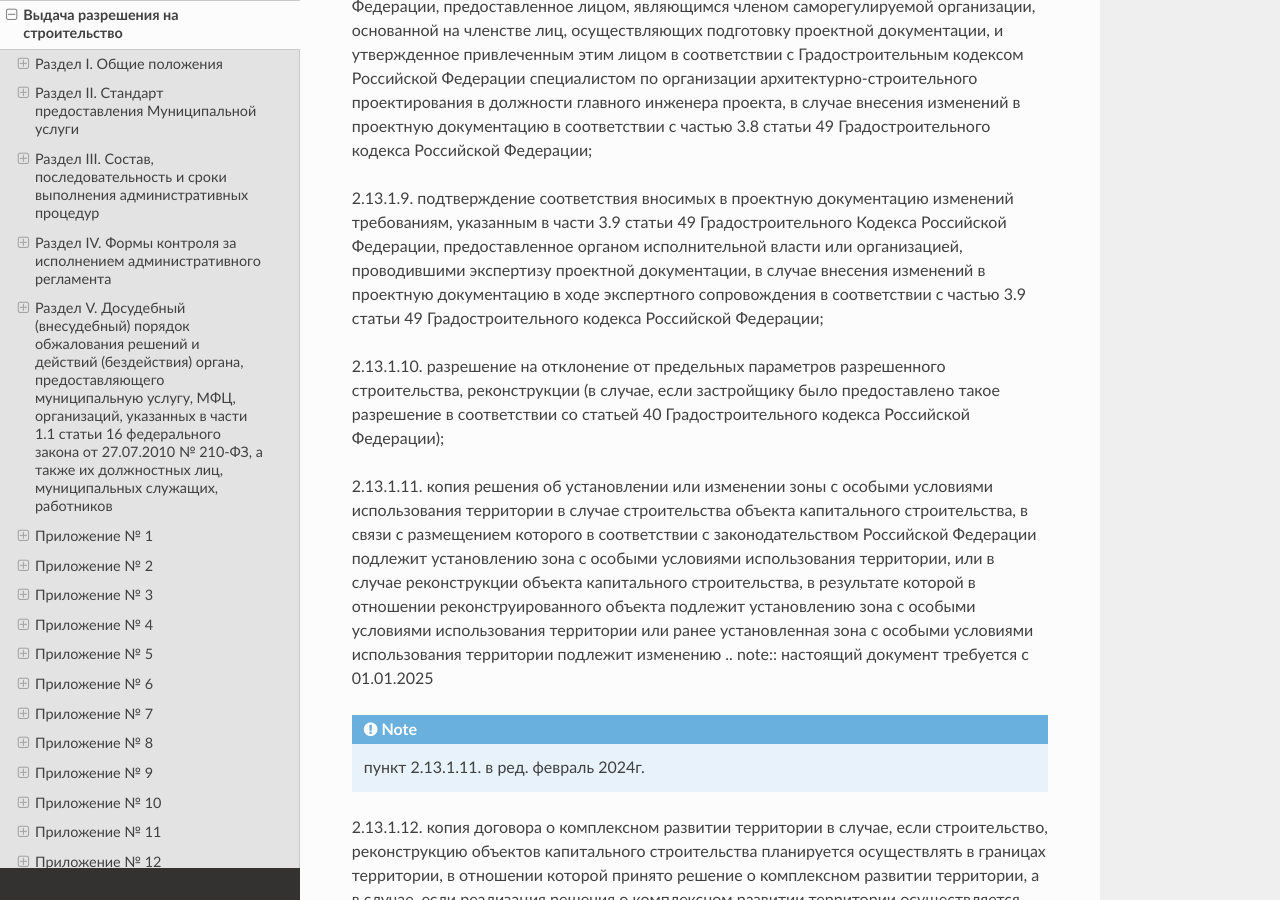
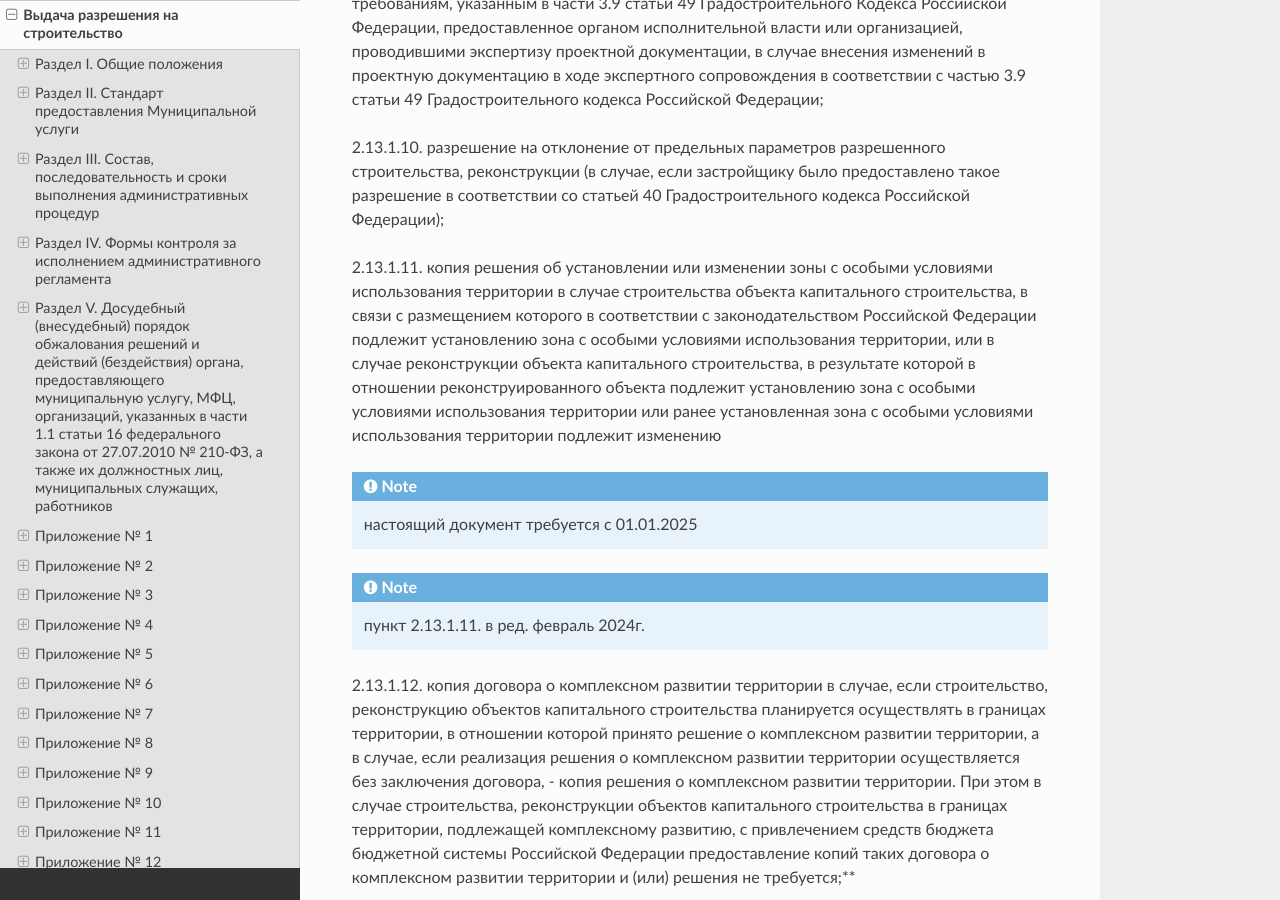
Before and after one commit to avkazmin/sphinx_munidoc, a Sphinx documentation site: the page built from doc/reglament2.rst, in a window 1280 px wide and 900 px high, scrolled down 22435 px. Built offline with Sphinx 7.4.7 and the Read the Docs theme 3.1.0, drawn with Linux system fonts in a browser that asks for light colours; pages that are not in the unit, such as notebooks, are missing from menus; some of the changed text lies outside the part shown.

```diff
--- a/doc/reglament2.rst
+++ b/doc/reglament2.rst
@@ -13,7 +13,7 @@
 
 «___» \_____________\_ 2023 г. № \___\_
 
-\___________\_
+г.
 
 **Об утверждении административного регламента предоставления муниципальной услуги «Выдача разрешения на строительство объекта капитального строительства (в том числе внесение изменений в разрешение на строительство объекта капитального строительства и внесение изменений в разрешение на строительство объекта капитального строительства в связи с продлением срока такого разрешения» на территории \_________\_ городского (сельского) поселения \__________\_ муниципального района (городского округа) Воронежской области**
 
@@ -32,22 +32,11 @@
 
 4. Контроль за исполнением настоящего постановления оставляю за собой.*\*
 
-+-----------------------+----------------------+-----------------------+
-| Глава (глава          |                      | \___________\_ (ФИО)  |
-| Администрации)        |                      |                       |
-| \_________\_          |                      |                       |
-| городского            |                      |                       |
-| (сельского) поселения |                      |                       |
-+=======================+======================+=======================+
-+-----------------------+----------------------+-----------------------+
-
-(муниципального района, городского округа
-
-Воронежской)
-
-**\*указывается наименование муниципального образования**
-
-**\**либо «4. Контроль возложить на \_________________________\_ ». (указывается должностное лицо Администрации).**
+Глава (глава Администрации) городского (сельского) поселения (муниципального района, городского округа Воронежской)  \___________\_ (ФИО)  |
+
+.. note::указывается наименование муниципального образования
+
+.. note::либо «4. Контроль возложить на \_________________________\_ ». (указывается должностное лицо Администрации).
 
 Приложение к постановлению администрации \___________\_ городского (сельского) поселения \__________\_ муниципального района (городского округа) Воронежской области от «__»__________2023 г. № \__\_
 
@@ -170,7 +159,6 @@
 
 .. note:: **Указываются наименование и реквизиты муниципального нормативного правового акта, которым утвержден перечень необходимых и обязательных услуг.**
 
-
 Результат предоставления Муниципальной услуги
 ~~~~~~~~~~~~~~~~~~~~~~~~~~~~~~~~~~~~~~~~~~~~~
 
@@ -202,7 +190,7 @@
 
 Результат предоставления Муниципальной услуги в отношении несовершеннолетнего, оформленный в форме документа на бумажном носителе, предоставляется законному представителю несовершеннолетнего, не являющемуся заявителем, лично в Администрации (в МФЦ) либо направляется почтовым отправлением в сроки, установленные пунктом 3.3.4 раздела III настоящего Административного регламента.».
 
-.. note:: **(подпункт 2.5.1 введен сентябрь 2024 г.)**
+.. note:: подпункт 2.5.1 введен сентябрь 2024 г.
 
 Срок предоставления Муниципальной услуги
 ~~~~~~~~~~~~~~~~~~~~~~~~~~~~~~~~~~~~~~~~
@@ -259,7 +247,6 @@
 Законом Воронежской области от 27.05.2011 № 81-ОЗ «О некоторых вопросах организации предоставления государственных услуг в Воронежской области»;
 
 Уставом__________(наименование муниципального образования), принятым решением (наименование представительного органа местного самоуправления муниципального образования) от \__\_ № \___.
-
 
 Исчерпывающий перечень документов, необходимых в соответствии с нормативными правовыми актами для предоставления Муниципальной услуги, подлежащих представлению заявителем
 ~~~~~~~~~~~~~~~~~~~~~~~~~~~~~~~~~~~~~~~~~~~~~~~~~~~~~~~~~~~~~~~~~~~~~~~~~~~~~~~~~~~~~~~~~~~~~~~~~~~~~~~~~~~~~~~~~~~~~~~~~~~~~~~~~~~~~~~~~~~~~~~~~~~~
@@ -390,6 +377,7 @@
 2.13.1.10. разрешение на отклонение от предельных параметров разрешенного строительства, реконструкции (в случае, если застройщику было предоставлено такое разрешение в соответствии со статьей 40 Градостроительного кодекса Российской Федерации);
 
 2.13.1.11. копия решения об установлении или изменении зоны с особыми условиями использования территории в случае строительства объекта капитального строительства, в связи с размещением которого в соответствии с законодательством Российской Федерации подлежит установлению зона с особыми условиями использования территории, или в случае реконструкции объекта капитального строительства, в результате которой в отношении реконструированного объекта подлежит установлению зона с особыми условиями использования территории или ранее установленная зона с особыми условиями использования территории подлежит изменению
+
 .. note:: настоящий документ требуется с 01.01.2025
 
 .. note:: пункт 2.13.1.11. в ред. февраль 2024г.
@@ -832,7 +820,7 @@
 е) получение дополнительных сведений от Заявителя.
 
 Описание административной процедуры профилирования заявителя
-~~~~~~~~~~~~~~~~~~~~~~~~~~~~~~~~~~~~~~~~~~~~~~~~~~~~~~~~~~~
+~~~~~~~~~~~~~~~~~~~~~~~~~~~~~~~~~~~~~~~~~~~~~~~~~~~~~~~~~~~~
 3.2. Вариант предоставления Муниципальной услуги определяется в зависимости от результата предоставления услуги, за предоставлением которой обратился заявитель или его представитель.
 
 Подразделы, содержащие описание вариантов предоставления муниципальной услуги
@@ -865,10 +853,9 @@
 
 Результатом административной процедуры является регистрация заявления и документов.
 
-После регистрации заявление и документы направляются в отдел \________________\_ Администрации\* для назначения ответственного должностного лица за рассмотрение заявления и прилагаемых документов (далее – специалист).
+После регистрации заявление и документы направляются в отдел ________________ Администрации* для назначения ответственного должностного лица за рассмотрение заявления и прилагаемых документов (далее – специалист).
 
 .. note:: *Указывается наименование структурного подразделения Администрации, ответственного за непосредственное рассмотрение заявления и документов.
-
 
 3.3.2. Формирование и направление межведомственных запросов в органы (организации), участвующие в предоставлении Муниципальной услуги (при необходимости).
 
@@ -1078,7 +1065,7 @@
 ~~~~~~~~~~~~~~~~~~~~~~~~~~~~~~~~~~~~~~~~~~~~~~~~~~~~~~~~~~~~~~~~~~~~~~~~~~~~~~~~~~~~~~~~~~~~~~~~~~~~~~~~~~~~~~~~~~~~~~~~~~~~~~~~~~~~~~~~~~~~~~~~~~~~~~~~~~~~~
 4.2. Контроль за полнотой и качеством предоставления услуги включает в себя проведение плановых и внеплановых проверок.
 
-4.3. Плановые проверки осуществляются на основании годовых планов работы уполномоченного органа, утверждаемых администрацией \_____________. При плановой проверке полноты и качества предоставления услуги контролю подлежат:
+4.3. Плановые проверки осуществляются на основании годовых планов работы уполномоченного органа, утверждаемых администрацией _____________. При плановой проверке полноты и качества предоставления услуги контролю подлежат:
 
 - соблюдение сроков предоставления услуги;
 
@@ -3054,7 +3041,7 @@
 +---------------------------------------+------------------------------+
 |    5.1. Сведения о разработчике -     |                              |
 |    индивидуальном предпринимателе     |                              |
-|      20._                             |                              |
+|      20.                              |                              |
 +---------------------------------------+------------------------------+
 |    5.1.1. Фамилия:                    |                              |
 +---------------------------------------+------------------------------+
@@ -3303,11 +3290,7 @@
 
 12 Заполняется в отношении всех объектов капитального строительства, предусмотренных проектной документацией, в том числе входящих в состав предприятия как имущественного комплекса, единого недвижимого комплекса или в состав сложного объекта (объекта, состоящего из нескольких объектов капитального строительства). Заполнение не является обязательным при выдаче разрешения на строительство линейного объекта и в случаях, указанных в части 7.3 статьи 51 Градостроительного кодекса Российской Федерации (Собрание законодательства Российской Федерации, 2005, № 1, ст. 16; 2020, № 31, ст. 5013) и части 1.1 статьи 57.3 Градостроительного кодекса Российской Федерации (Собрание законодательства Российской Федерации, 2005, № 1, ст. 16; 2016, № 27, ст. 4306; 2019, № 31, ст. 4442).
 
-13` Заполняется в отношении всех объектов капитального
-   строительства, предусмотренных проектной документацией, в том числе
-   входящих в состав предприятия как имущественного комплекса, единого
-   недвижимого комплекса или в состав сложного объекта (объекта,
-   состоящего из нескольких объектов капитального строительства).
+13 Заполняется в отношении всех объектов капитального строительства, предусмотренных проектной документацией, в том числе входящих в состав предприятия как имущественного комплекса, единого недвижимого комплекса или в состав сложного объекта (объекта, состоящего из нескольких объектов капитального строительства).
 
 14 В строках 4.3.X.1 – 4.3.X.3 указываются соответственно дата выдачи градостроительного плана земельного участка, его номер и орган, выдавший градостроительный план земельного участка. Заполнение не является обязательным при выдаче разрешения на строительство линейного объекта.
 
@@ -3319,9 +3302,9 @@
 
 17 Сведения в строках 4.6.1.X.1 – 4.6.1.X.3 заполняются в отношении линейных объектов, кроме случаев, предусмотренных законодательством Российской Федерации. Указываются дата и номер решения об утверждении проекта планировки и проекта межевания территории (в соответствии со сведениями, содержащимися в информационных системах обеспечения градостроительной деятельности) и лицо, принявшее такое решение (уполномоченный федеральный орган исполнительной власти или высший исполнительный орган государственной власти субъекта Российской Федерации, или глава местной администрации).
 
- При заполнении строк 4.6.1.X.1 – 4.6.1.X.3 в номерах строк вместо знака "X" органом (организацией), осуществляющим выдачу разрешения на строительство, в отношении каждого проекта планировки территории посредством сквозной нумерации, начиная с 1, указывается порядковый номер того проекта планировки территории, к которому относятся значения этих строк. В случаях, при которых для строительства, реконструкции объекта капитального строительства не требуется подготовка документации по планировке территории, уполномоченным органом (организацией) вместо знака "X" указывается "1".
-
-18` Сведения в строках 4.6.2.X.1 – 4.6.2.X.3 заполняются в отношении линейных объектов, кроме случаев, предусмотренных законодательством Российской Федерации. Указываются дата и номер решения об утверждении проекта межевания территории (в соответствии со сведениями, содержащимися в информационных системах обеспечения градостроительной деятельности) и лицо, принявшее такое решение (уполномоченный федеральный орган исполнительной власти, или высший исполнительный орган государственной власти субъекта Российской Федерации, или глава местной администрации).
+При заполнении строк 4.6.1.X.1 – 4.6.1.X.3 в номерах строк вместо знака "X" органом (организацией), осуществляющим выдачу разрешения на строительство, в отношении каждого проекта планировки территории посредством сквозной нумерации, начиная с 1, указывается порядковый номер того проекта планировки территории, к которому относятся значения этих строк. В случаях, при которых для строительства, реконструкции объекта капитального строительства не требуется подготовка документации по планировке территории, уполномоченным органом (организацией) вместо знака "X" указывается "1".
+
+18 Сведения в строках 4.6.2.X.1 – 4.6.2.X.3 заполняются в отношении линейных объектов, кроме случаев, предусмотренных законодательством Российской Федерации. Указываются дата и номер решения об утверждении проекта межевания территории (в соответствии со сведениями, содержащимися в информационных системах обеспечения градостроительной деятельности) и лицо, принявшее такое решение (уполномоченный федеральный орган исполнительной власти, или высший исполнительный орган государственной власти субъекта Российской Федерации, или глава местной администрации).
 
 При заполнении строк 4.6.2.X.1 – 4.6.2.X.3 в номерах строк вместо знака "X" органом (организацией), осуществляющим выдачу разрешения на строительство, в отношении каждого проекта межевания территории посредством сквозной нумерации, начиная с 1, указывается порядковый номер того проекта межевания территории, к которому относятся значения этих строк. В случаях, при которых для строительства, реконструкции объекта капитального строительства не требуется подготовка документации по планировке территории, уполномоченным органом (организацией) вместо знака "X" указывается "1".
 
```
